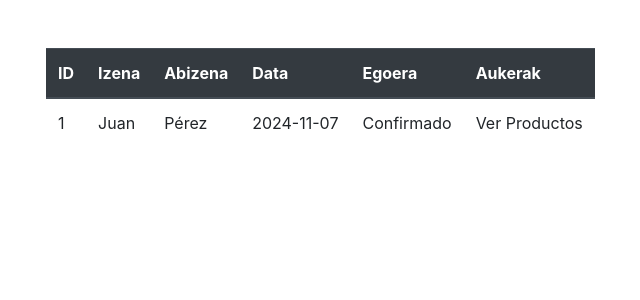
After one commit to j-zabalabur/2Erronka, a PHP site: page /Vista/proba.html in a window 1280 px wide. The commit adds this page. Shown: the top 300 px of the page, without its empty margins (39-679 px from the left). Run offline with PHP 8.4, Linux system fonts and the light colour scheme.

Commit message:
Zuzenketa txiki bat

```diff
--- a/Modelo/Eskaera.php
+++ b/Modelo/Eskaera.php
@@ -5,7 +5,11 @@ class Eskaera extends Konexioa{
     public function getEskaerak(){
         $query = $this->getCon()->query("SELECT
             e.id AS id_eskaera,
+            er.izena AS erab_izena,
+            er.abizena,
             el.id_produktua,
+            e.egoera,
+            e.data,
             p.izena,
             p.prezioa,
             p.eragina,
@@ -13,6 +17,8 @@ class Eskaera extends Konexioa{
             p.deskripzioa
             FROM
             eskaerak e
+            JOIN
+            erabiltzaileak er ON e.id_erabiltzailea=er.id
             JOIN
             eskaera_lerroak el ON e.id = el.id_eskaera
             JOIN
--- /dev/null
+++ b/Vista/proba.html
@@ -0,0 +1,85 @@
+<!DOCTYPE html>
+<html lang="es">
+<head>
+    <meta charset="UTF-8">
+    <meta name="viewport" content="width=device-width, initial-scale=1.0">
+    <title>Tabla con fila desplegable</title>
+    <link href="https://cdn.jsdelivr.net/npm/bootstrap@4.5.2/dist/css/bootstrap.min.css" rel="stylesheet">
+    <script src="https://code.jquery.com/jquery-3.6.0.min.js"></script>
+
+    <style>
+        .sub-table { display: none; }
+        .expand-btn { cursor: pointer; }
+    </style>
+</head>
+<body>
+    <div class="container mt-5">
+        <table class="table table-hover table-responsive">
+            <thead class="thead-dark">
+                <tr>
+                    <th>ID</th>
+                    <th>Izena</th>
+                    <th>Abizena</th>
+                    <th>Data</th>
+                    <th>Egoera</th>
+                    <th>Aukerak</th>
+                </tr>
+            </thead>
+            <tbody id="emaitzaEskaerak">
+                <!-- Fila del pedido -->
+                <tr>
+                    <td>1</td>
+                    <td>Juan</td>
+                    <td>Pérez</td>
+                    <td>2024-11-07</td>
+                    <td>Confirmado</td>
+                    <td>
+                        <span class="expand-btn" data-toggle="collapse" data-target="#productos1" aria-expanded="false" aria-controls="productos1">
+                            Ver Productos
+                        </span>
+                    </td>
+                </tr>
+                <!-- Fila desplegable con productos -->
+                <tr class="sub-table" id="productos1">
+                    <td colspan="6">
+                        <table class="table table-sm">
+                            <thead class="thead-light">
+                                <tr>
+                                    <th>Producto</th>
+                                    <th>Cantidad</th>
+                                    <th>Precio</th>
+                                    <th>Total</th>
+                                </tr>
+                            </thead>
+                            <tbody>
+                                <tr>
+                                    <td>Producto 1</td>
+                                    <td>2</td>
+                                    <td>€10.00</td>
+                                    <td>€20.00</td>
+                                </tr>
+                                <tr>
+                                    <td>Producto 2</td>
+                                    <td>1</td>
+                                    <td>€15.00</td>
+                                    <td>€15.00</td>
+                                </tr>
+                            </tbody>
+                        </table>
+                    </td>
+                </tr>
+            </tbody>
+        </table>
+    </div>
+
+    <script>
+        // Agregar funcionalidad de expansión/collapso para las filas de productos
+        $(document).ready(function() {
+            $(".expand-btn").click(function() {
+                var target = $(this).data("target");
+                $(target).toggle();  // Mostrar o esconder la fila con los productos
+            });
+        });
+    </script>
+</body>
+</html>
```
Also changed, not shown: Vista/AdminDashboard.php (+7 -4 lines), Vista/Css/admin.css (+8 -0 lines), Vista/Js/admin_dashboard.js (+28 -7 lines).
